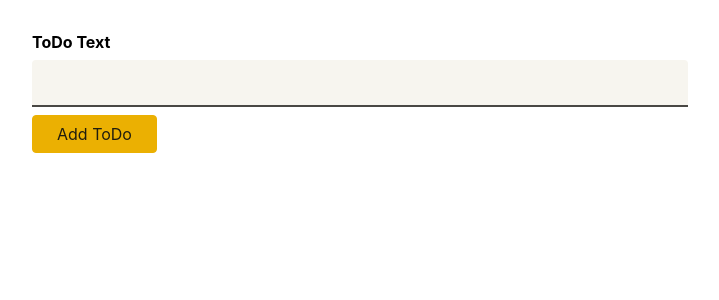
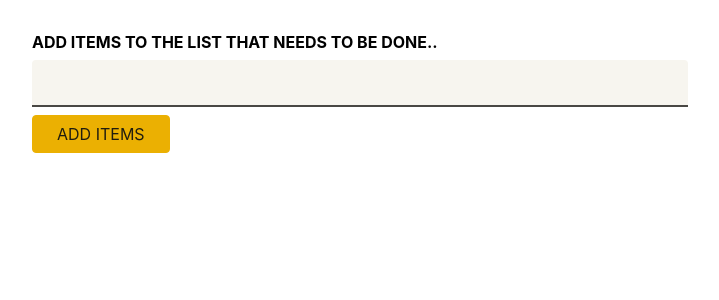
Before and after one commit to RishabhShah9771/ReactTypescriptBasicProject, a React (Create React App) app: page / in a window 1280 px wide. Shown: the top 300 px of the page, without its empty margins (288-1007 px from the left). Built offline with nearby package versions, Linux system fonts and the light colour scheme.

Commit message:
Final Commit

```diff
--- a/public/index.html
+++ b/public/index.html
@@ -13,7 +13,7 @@
 
     <link rel="manifest" href="%PUBLIC_URL%/manifest.json" />
 
-    <title>To Do App</title>
+    <title>Clarity List</title>
   </head>
   <body>
     <noscript>You need to enable JavaScript to run this app.</noscript>
--- a/src/components/NewToDo.tsx
+++ b/src/components/NewToDo.tsx
@@ -3,9 +3,9 @@ import classes from "./NewTodo.module.css";
 import { ToDoContext } from "../store/TodoContext";
 
 const NewToDo: React.FC = () => {
-// Create a ref to access the value of the input element directly.
-// The generic type <HTMLInputElement> tells TypeScript that this ref will point to an input element.
-// Initial value is null because the input is not rendered yet.
+  // Create a ref to access the value of the input element directly.
+  // The generic type <HTMLInputElement> tells TypeScript that this ref will point to an input element.
+  // Initial value is null because the input is not rendered yet.
   const toDoTextInputRef = useRef<HTMLInputElement>(null);
   const todoCtx = useContext(ToDoContext);
 
@@ -31,11 +31,13 @@ const NewToDo: React.FC = () => {
     // Form for adding a new ToDo item.
     // Uses CSS module for styling.
     <form onSubmit={onSubmitHandler} className={classes.form}>
-      <label htmlFor="text">ToDo Text</label>
+      <label htmlFor="text">
+        ADD ITEMS TO THE LIST THAT NEEDS TO BE DONE..
+      </label>
       {/* Input field for entering the ToDo text. Ref is attached for direct access. */}
       <input type="text" id="text" ref={toDoTextInputRef} />
       {/* Button to submit the form and add the ToDo item. */}
-      <button>Add ToDo</button>
+      <button>ADD ITEMS</button>
     </form>
   );
 };
```
